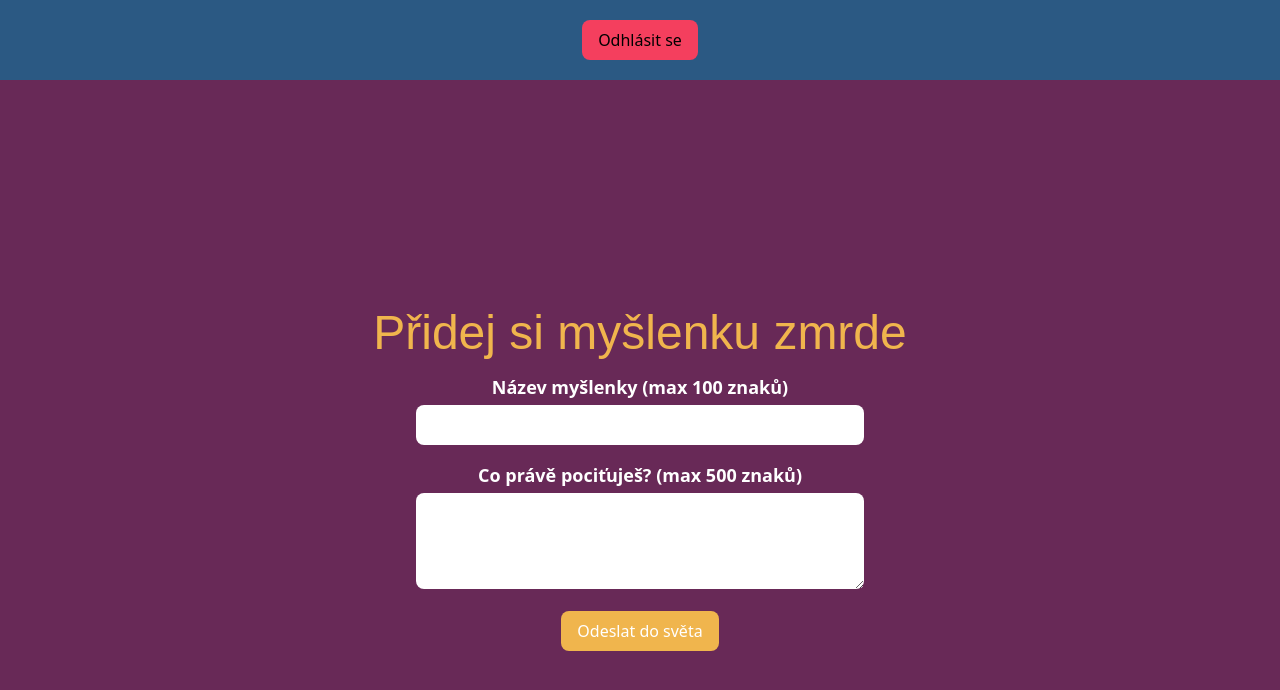
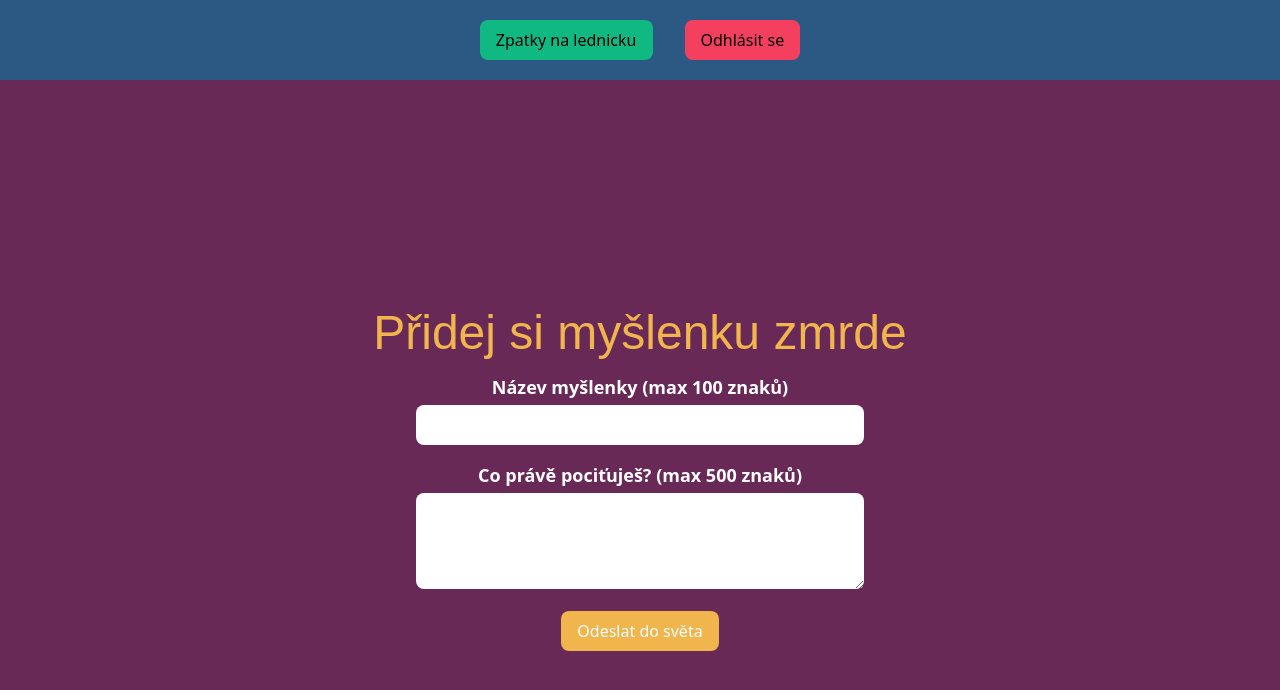
Before and after one commit to krouskystepan/heddi2k_blog, a Next.js app: page /admin in a window 1280 px wide. Shown: the top 690 px of the page. Built offline with nearby package versions, Linux system fonts and the light colour scheme; no server answers; a web font is replaced by a local one.

Commit message:
Add navigation button to return to the homepage in admin panel

```diff
--- a/app/admin/page.tsx
+++ b/app/admin/page.tsx
@@ -53,7 +53,13 @@ export default function AdminPage() {
 
   return (
     <main>
-      <div className="flex justify-center my-3">
+      <div className="flex justify-center my-3 gap-4">
+        <button
+          className="bg-emerald-500 px-4 py-2 rounded-lg m-2"
+          onClick={() => rounter.push('/')}
+        >
+          Zpatky na lednicku
+        </button>
         <button
           className="bg-rose-500 px-4 py-2 rounded-lg m-2"
           onClick={() =>
```
